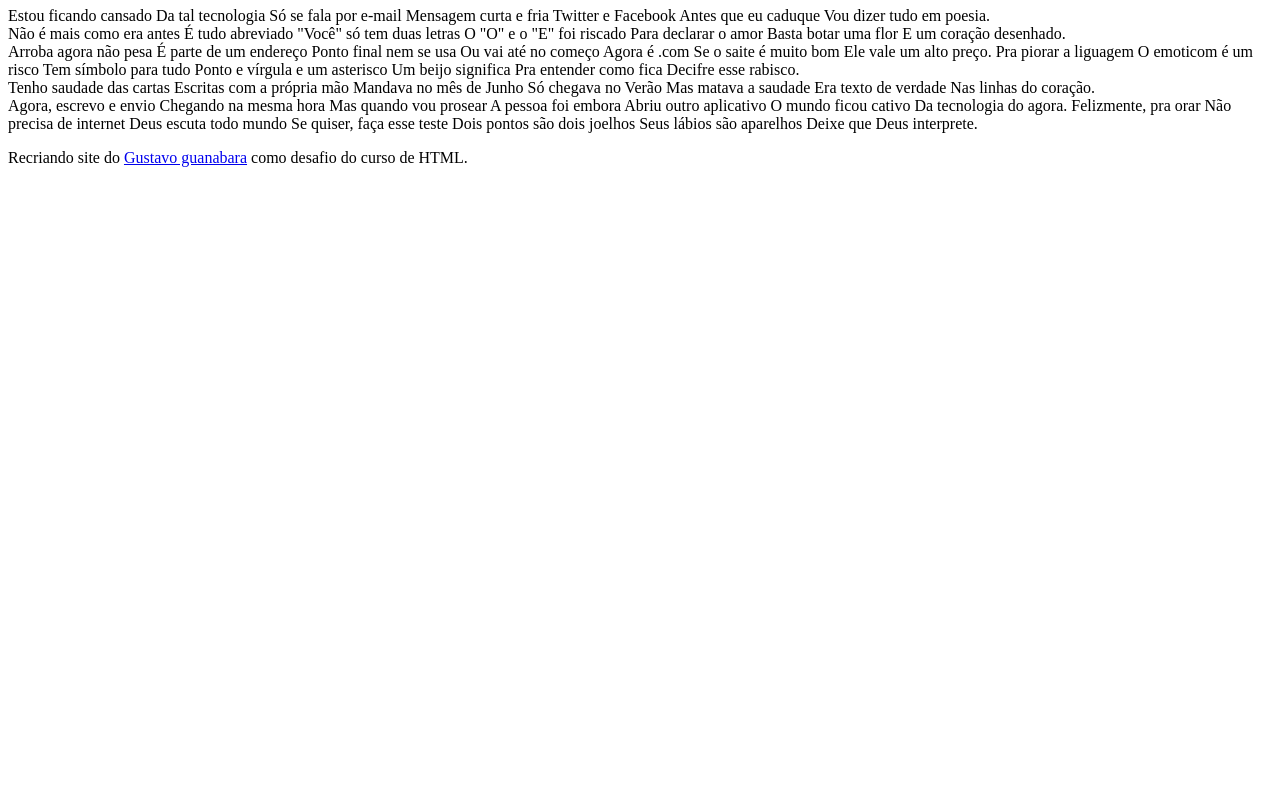
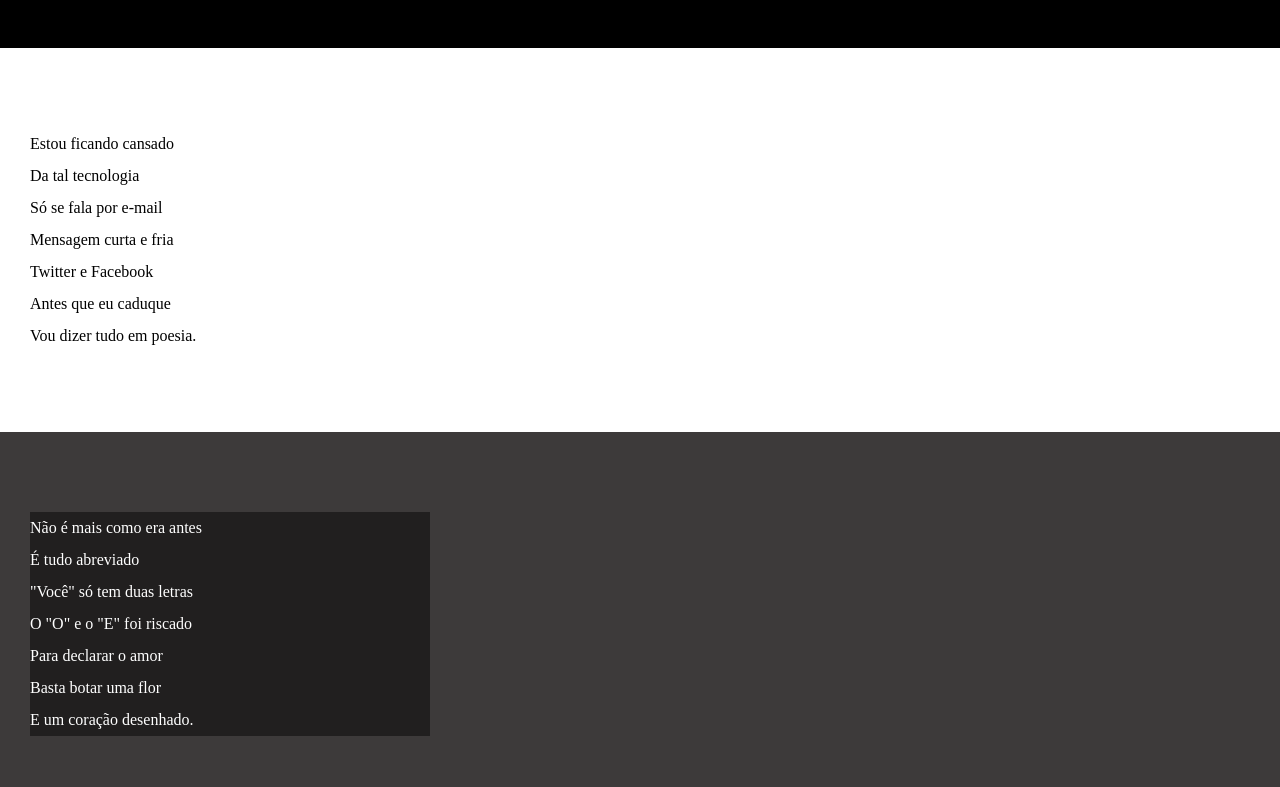
Before and after one commit to victoralves87/projeto-cordel, a plain HTML site: page imagens/index.html in a window 1280 px wide. Shown: the part 107-894 px from the top of the page. Before the commit the page ends 800 px from the top, so only its background shows below. Drawn offline with Linux system fonts and the light colour scheme.

Commit message:
adicionando css

```diff
--- /dev/null
+++ b/imagens/estilo/style.css
@@ -0,0 +1,76 @@
+@charset "utf-08";
+
+*{
+    margin: 0px;
+    padding: 0px;
+
+}
+
+html, body{
+    background-color: darkgray;
+    min-height: 100vh;
+
+}
+
+header{
+    background-color: black;
+    color: white;
+    text-align: center;
+
+}
+
+header > h1{
+    padding-top: 50px;
+
+}
+
+header > p{
+    padding-bottom: 50px;
+
+}
+
+a{
+    text-decoration: none;
+    color: white;
+    font-weight: bolder;
+
+}
+
+a:hover{
+    text-decoration: underline;
+
+}
+
+section{
+    padding-top: 10vh;
+    padding-bottom: 10vh;
+    line-height: 2em;
+    padding-left: 30px;
+
+
+}
+
+section.normal{
+    background-color: white;
+    color: black;
+
+}
+
+section.imagem{
+    background-color: rgb(61, 58, 58);
+    color: white;
+}
+
+section.imagem > p{
+    background-color: rgba(0, 0, 0, 0.466);
+    width: 400px;
+
+
+}
+
+footer{
+    background-color: black;
+    color: white;
+    padding: 7px;
+
+}
--- a/imagens/index.html
+++ b/imagens/index.html
@@ -5,6 +5,7 @@
     <meta http-equiv="X-UA-Compatible" content="IE=edge">
     <meta name="viewport" content="width=device-width, initial-scale=1.0">
     <title>cordel</title>
+    <link rel="stylesheet" href="estilo/style.css">
 </head>
 <body>
         <header>
@@ -15,77 +16,93 @@
             </p>
         </header>
 
-    <section>
-        Estou ficando cansado
-        Da tal tecnologia
-        Só se fala por e-mail
-        Mensagem curta e fria
-        Twitter e Facebook
-        Antes que eu caduque
-        Vou dizer tudo em poesia.
+    <section class="normal">
+        <p>
+            Estou ficando cansado <br>
+            Da tal tecnologia <br>
+            Só se fala por e-mail <br>
+            Mensagem curta e fria <br>
+            Twitter e Facebook <br>
+            Antes que eu caduque <br>
+            Vou dizer tudo em poesia.
+        </p>
     </section>
 
 
 
-    <section>
-        Não é mais como era antes
-        É tudo abreviado
-        "Você" só tem duas letras
-        O "O" e o "E" foi riscado
-        Para declarar o amor
-        Basta botar uma flor
-        E um coração desenhado.
+    <section class="imagem">
+        <p>
+            Não é mais como era antes <br>
+            É tudo abreviado <br>
+            "Você" só tem duas letras <br>
+            O "O" e o "E" foi riscado <br>
+            Para declarar o amor <br>
+            Basta botar uma flor <br>
+            E um coração desenhado.
+        </p>
     </section>
 
 
 
 
-    <section>
-        Arroba agora não pesa
-        É parte de um endereço
-        Ponto final nem se usa
-        Ou vai até no começo
-        Agora é .com
-        Se o saite é muito bom
-        Ele vale um alto preço.
-        Pra piorar a liguagem
-        O emoticom é um risco
-        Tem símbolo para tudo
-        Ponto e vírgula e um asterisco
-        Um beijo significa
-        Pra entender como fica
-        Decifre esse rabisco.
+    <section class="normal">
+        <p>
+            Arroba agora não pesa <br>
+            É parte de um endereço <br>
+            Ponto final nem se usa <br>
+            Ou vai até no começo <br>
+            Agora é .com <br>
+            Se o saite é muito bom <br>
+            Ele vale um alto preço. <br>
+        </p>
+
+        <p>
+            Pra piorar a liguagem <br>
+            O emoticom é um risco <br>
+            Tem símbolo para tudo <br>
+            Ponto e vírgula e um asterisco <br>
+            Um beijo significa <br>
+            Pra entender como fica <br>
+            Decifre esse rabisco.
+        </p>
     </section>
 
 
 
-    <section>
-        Tenho saudade das cartas
-        Escritas com a própria mão
-        Mandava no mês de Junho
-        Só chegava no Verão
-        Mas matava a saudade
-        Era texto de verdade
-        Nas linhas do coração.
+    <section class="imagem">
+        <p>
+            Tenho saudade das cartas <br>
+            Escritas com a própria mão <br>
+            Mandava no mês de Junho <br>
+            Só chegava no Verão <br>
+            Mas matava a saudade <br>
+            Era texto de verdade <br>
+            Nas linhas do coração.
+        </p>
     </section>
 
 
 
-    <section>
-        Agora, escrevo e envio
-        Chegando na mesma hora
-        Mas quando vou prosear
-        A pessoa foi embora
-        Abriu outro aplicativo
-        O mundo ficou cativo
-        Da tecnologia do agora.
-        Felizmente, pra orar
-        Não precisa de internet
-        Deus escuta todo mundo
-        Se quiser, faça esse teste
-        Dois pontos são dois joelhos
-        Seus lábios são aparelhos
-        Deixe que Deus interprete.
+    <section class="normal">
+        <p>
+            Agora, escrevo e envio <br>
+            Chegando na mesma hora <br>
+            Mas quando vou prosear <br>
+            A pessoa foi embora <br>
+            Abriu outro aplicativo <br>
+            O mundo ficou cativo <br>
+            Da tecnologia do agora. <br>
+        </p>
+
+        <p>
+            Felizmente, pra orar <br>
+            Não precisa de internet <br>
+            Deus escuta todo mundo <br>
+            Se quiser, faça esse teste <br>
+            Dois pontos são dois joelhos <br>
+            Seus lábios são aparelhos <br>
+            Deixe que Deus interprete.
+        </p>
     </section>
     <footer>
         <p>Recriando site do <a href="#">Gustavo guanabara</a> como desafio do curso de HTML.</p>
```
